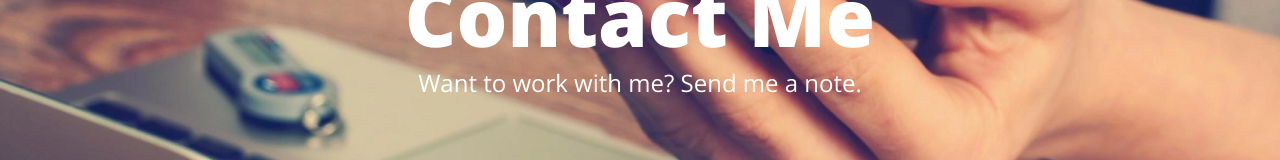
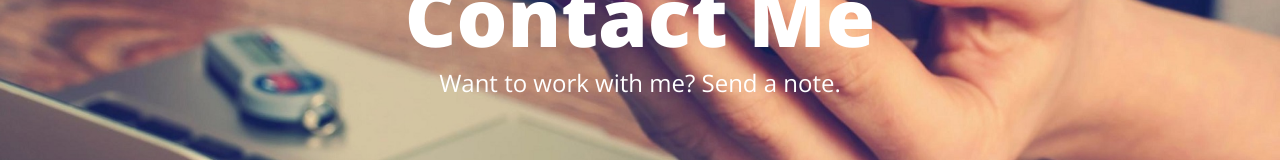
Before and after one commit to MeaghanRea/Portfolio, a website: page contact.html in a window 1280 px wide. Shown: the part 228-388 px from the top of the page. Drawn offline with nearby package versions, Linux system fonts and the light colour scheme.

Commit message:
edited contact me note

```diff
--- a/contact.html
+++ b/contact.html
@@ -53,7 +53,7 @@
           <div class="col-lg-8 col-md-10 mx-auto">
             <div class="page-heading">
               <h1>Contact Me</h1>
-              <span class="subheading">Want to work with me? Send me a note.</span>
+              <span class="subheading">Want to work with me? Send a note.</span>
             </div>
           </div>
         </div>
```
